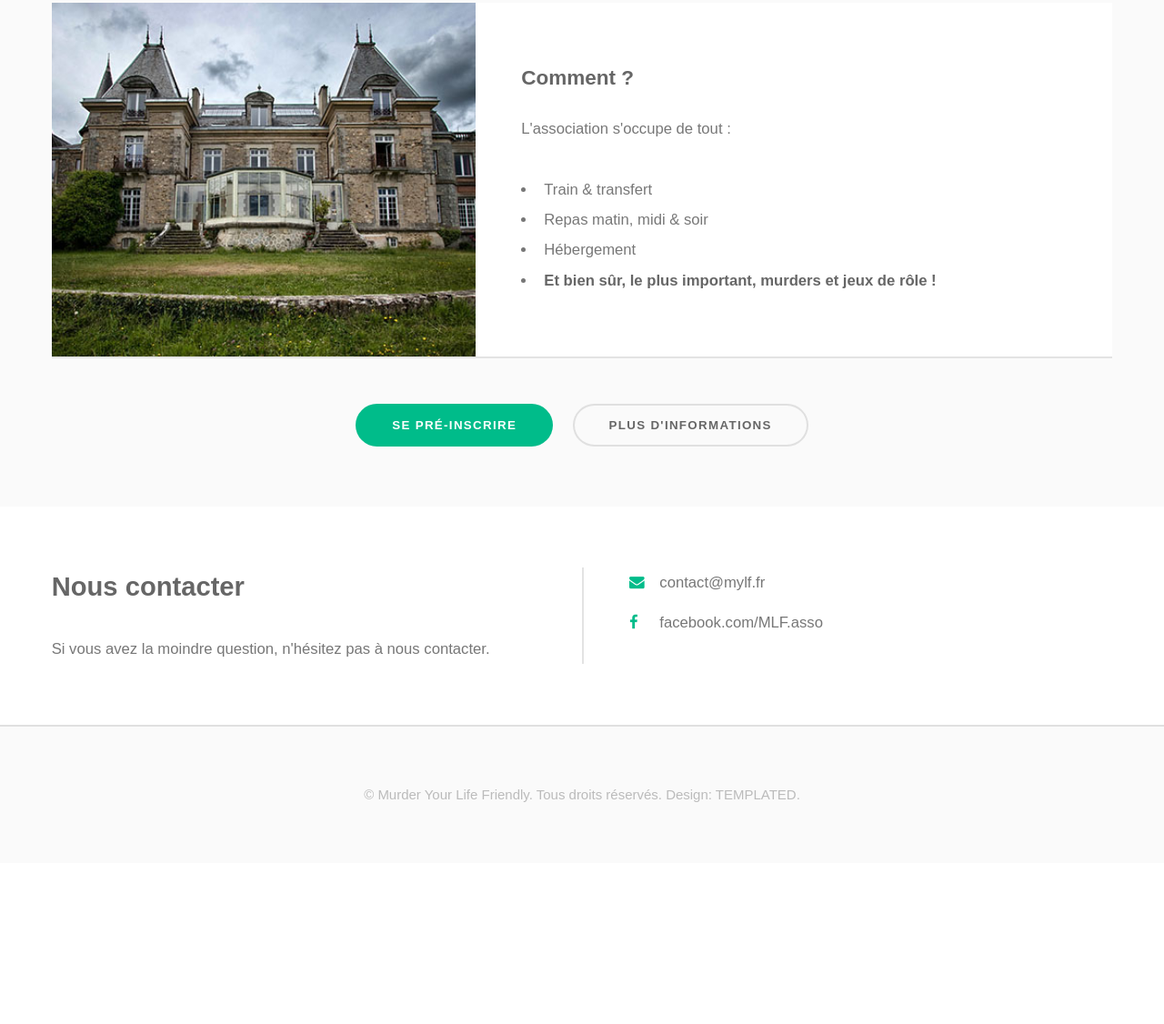
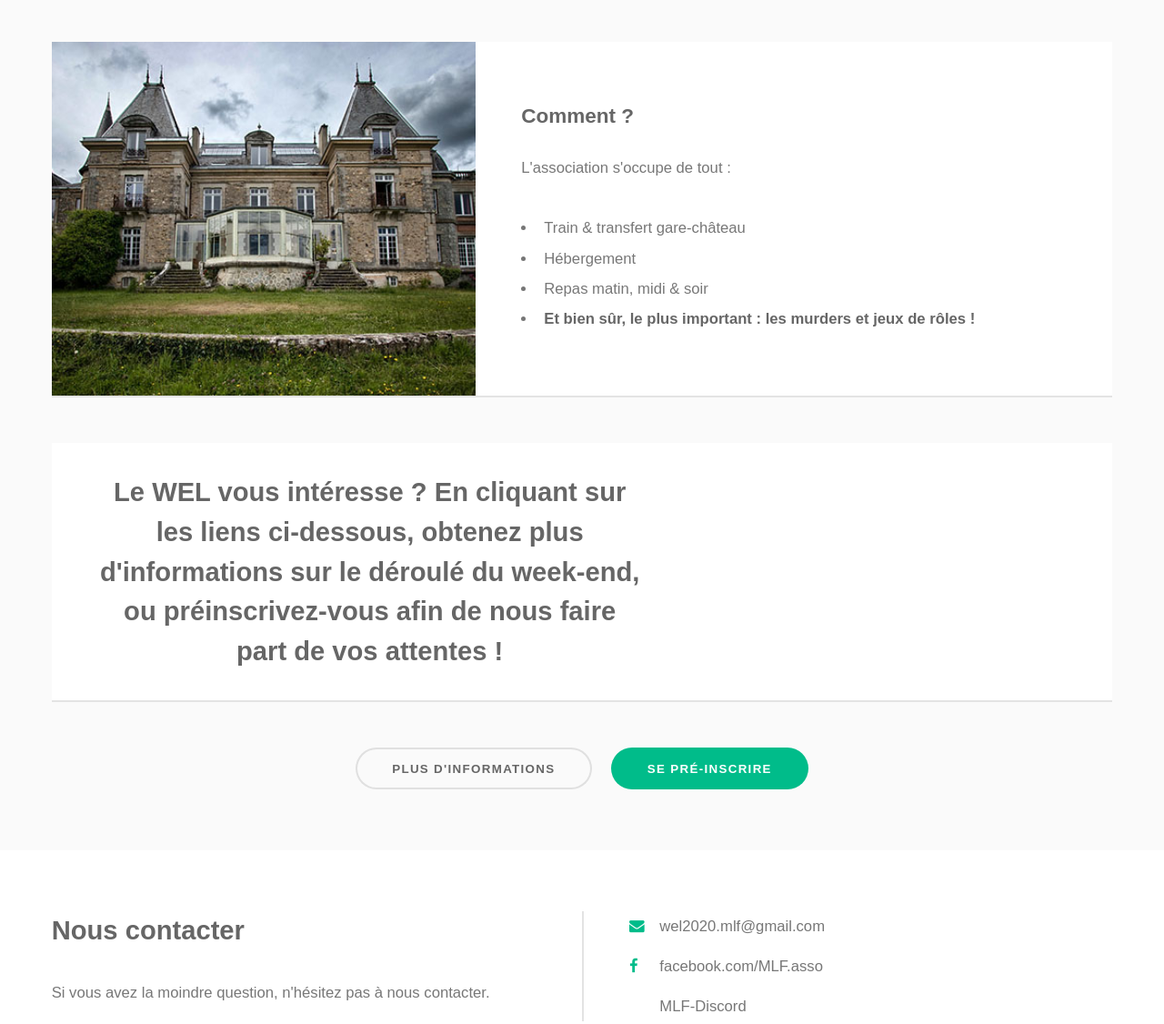
Before and after one commit to jetman92/MLF-Asso.github.io, a plain HTML site: page index.html in a window 1280 px wide. Shown: the part 1341-2467 px from the top of the page at 91% size. Before the commit the page ends 2290 px from the top, so only its background shows below. Drawn offline with Linux system fonts and the light colour scheme.

Commit message:
ajout infos et lien préinscription

```diff
--- a/index.html
+++ b/index.html
@@ -6,7 +6,7 @@
 -->
 <html>
 	<head>
-		<title>MLF - WEL</title>
+		<title>MLF - WEL 2020</title>
 		<meta charset="utf-8" />
 		<meta name="viewport" content="width=device-width, initial-scale=1" />
 		<!--[if lte IE 8]><script src="assets/js/ie/html5shiv.js"></script><![endif]-->
@@ -19,11 +19,11 @@
 			<section id="banner">
 				<div class="inner split">
 					<section>
-						<h2>Bienvenue au week-end ludique de <a href="https://mylf.fr/">Murder Your Life Friendly</a></h2>
+						<h2>Bienvenue sur la page de présentation du Week-End Ludique ("WEL") de <a href="https://mylf.fr/">Murder Your Life Friendly</a> !</h2>
 					</section>
 					<section>
 						<p></p>
-						<p>Venez jouer des murders, jeux de rôle et rencontrer les membres de l'association dans le cadre exceptionnel du château de Ligoure</p>
+						<p>Du 4 au 6 septembre 2020, venez jouer des murders, jeux de rôle et rencontrer les membres de l'association dans le cadre exceptionnel du Château de Ligoure</p>
 					</section>
 				</div>
 			</section>
@@ -46,7 +46,7 @@
 						</div>
 						<div class="content">
 							<h3>Quand ?</h3>
-							<p>Du Vendredi 04 Septembre au Dimanche 06 Septembre.</p>
+							<p>Du vendredi 4 septembre au dimanche 06 septembre 2020.</p>
 						</div>
 					</div>
 					<div class="spotlight">
@@ -57,16 +57,24 @@
 							<h3>Comment ?</h3>
 							<p class="lead">L'association s'occupe de tout :</p>
 							<ul>
-								<li>Train & transfert</li>
+								<li>Train & transfert gare-château</li>
+								<li>Hébergement</li>
 								<li>Repas matin, midi & soir</li>
-								<li>Hébergement</li>
-								<li><strong>Et bien sûr, le plus important, murders et jeux de rôle !</strong></li>
+								<li><strong>Et bien sûr, le plus important : les murders et jeux de rôles !</strong></li>
 							</ul>
 						</div>
 					</div>
+					<div class="spotlight">
+						<div class="content">
+							<div align="center">
+								<h2>Le WEL vous intéresse ? En cliquant sur les liens ci-dessous, obtenez plus d'informations sur le déroulé du week-end, ou préinscrivez-vous afin de nous faire part de vos attentes !</h2>
+							</div>
+						</div>
+					</div>
+
 					<ul class="actions special">
-						<li><a href="#" class="button special">Se pré-inscrire</a></li>
 						<li><a href="infos.html" class="button alt">Plus d'informations</a></li>
+						<li><a href="https://forms.gle/CSYsAZrgHPZ6TgkC8" class="button special">Se pré-inscrire</a></li>
 					</ul>
 				</div>
 			</section>
@@ -80,8 +88,9 @@
 					</section>
 					<section>
 						<ul class="contact">
-							<li class="fa-envelope"><a href="mailto:contact@mylf.fr" target="_blank">contact@mylf.fr</a></li>
+							<li class="fa-envelope"><a href="mailto:wel2020.mlf@gmail.com" target="_blank">wel2020.mlf@gmail.com</a></li>
 							<li class="fa-facebook"><a href="https://www.facebook.com/MLF.asso/" target="_blank">facebook.com/MLF.asso</a></li>
+							<li class="fa-discord"><a href="https://discordapp.com/invite/CajxW8q" target="_blank">MLF-Discord</a></li>
 						</ul>
 					</section>
 				</div>
```
